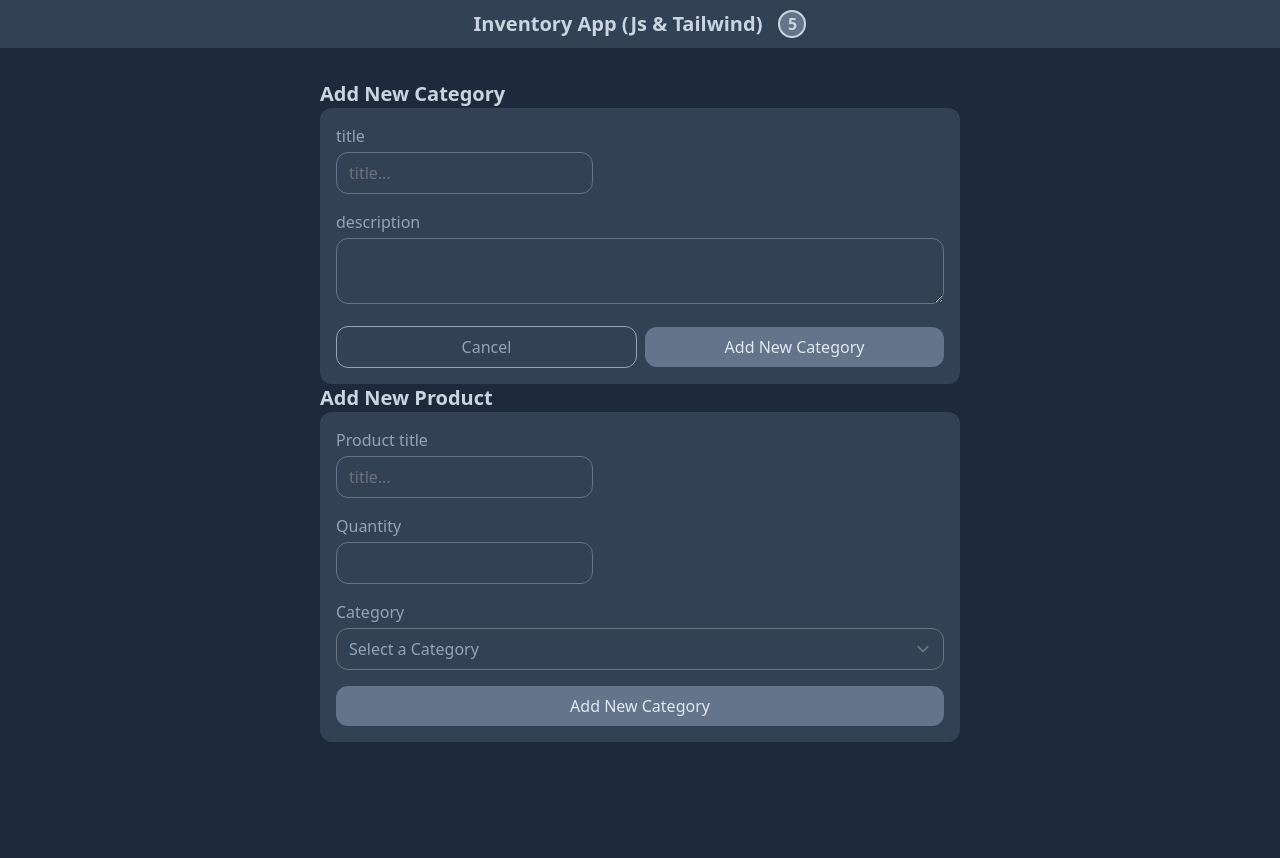
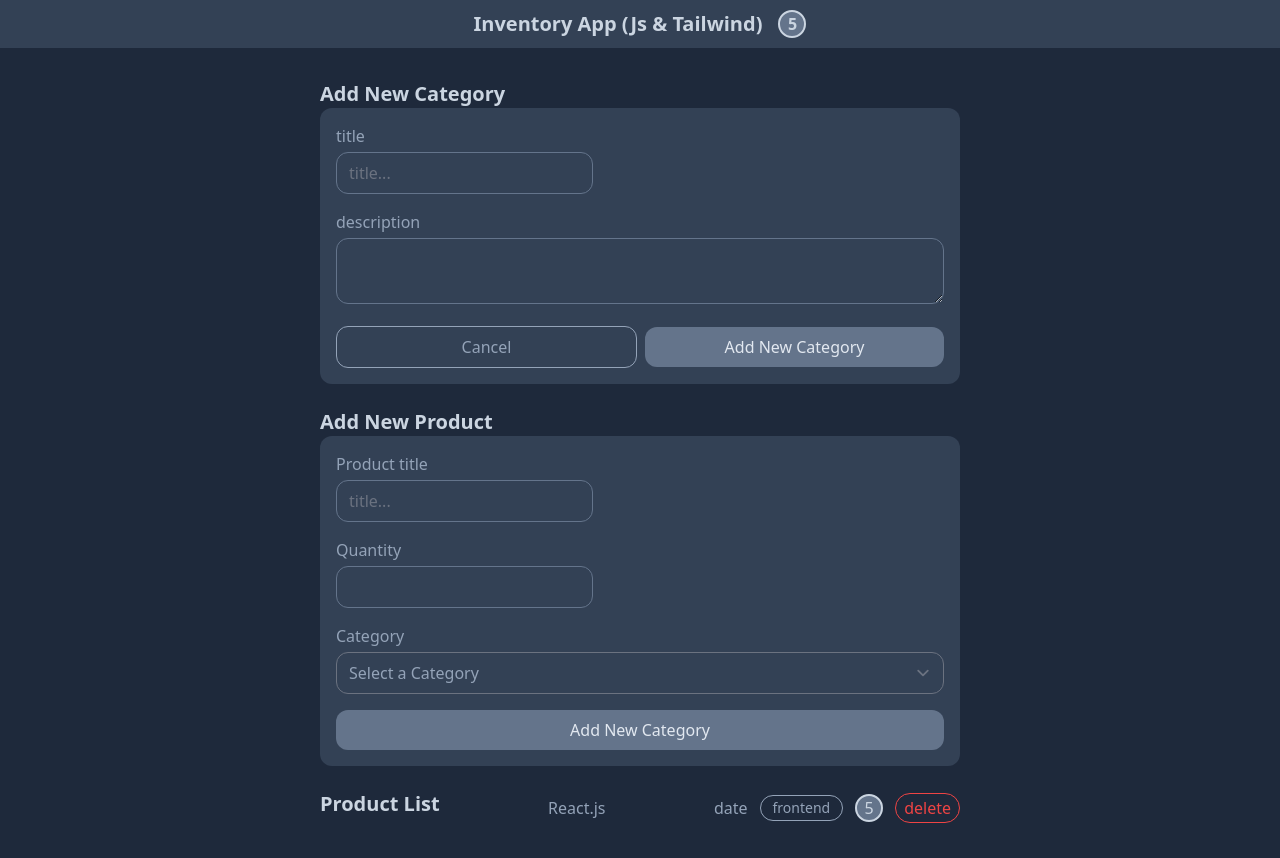
Before and after one commit to FahimePourbarzegary/Inventory-App-js, a website: page public/index.html in a window 1280 px wide. Before the commit the page ends 800 px from the top, so only its background shows below. Drawn offline with Linux system fonts and the light colour scheme.

Commit message:
Create product-list Section and Final UI Static

```diff
--- a/public/index.html
+++ b/public/index.html
@@ -122,7 +122,23 @@
             </div>
           </form>
         </div>
+        <!-- product-list -->
+        <div class="flex items-center justify-between mb-8" >
+          <h2 class="text-xl text-slate-300 font-bold mb-2 ">Product List</h2>
+          <span class="text-slate-400">React.js</span>
+          <div class="flex items-center gap-x-3">
+            <span class="text-slate-400">date</span>
+            <span class="block px-3 py-0.5 text-slate-400  rounded-2xl text-sm border border-slate-400">frontend</span>
+             <span
+          class="flex items-center justify-center w-7 h-7 rounded-full border-2 border-slate-300  bg-slate-500 text-slate-300"
+          >5</span
+        >
+        <button class="border px-2 py-0.5 rounded-2xl border-red-500 text-red-500">delete</button>
+
+          </div>
+        </div>
       </div>
     </div>
+    <script src="/src/js/app.js" type="module"></script>
   </body>
 </html>
```
Also changed, not shown: public/build/tailwind.css.
